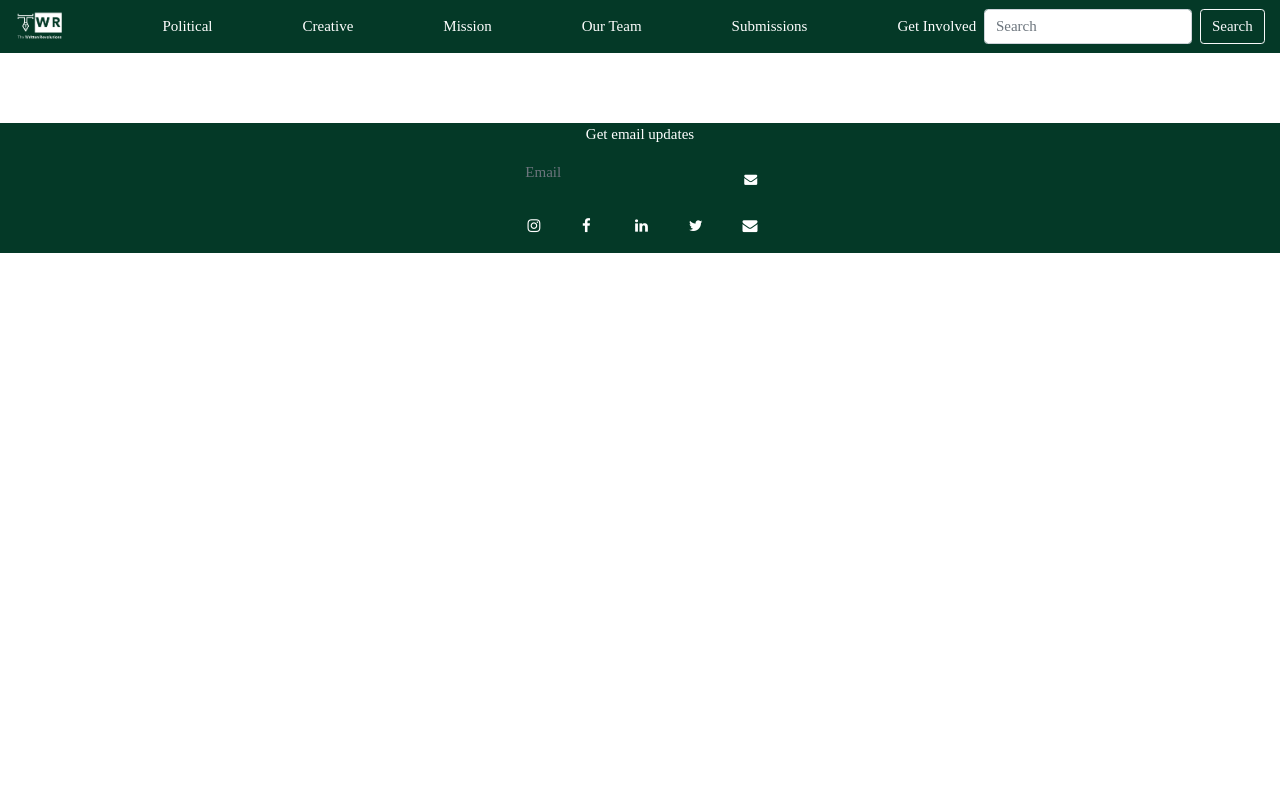
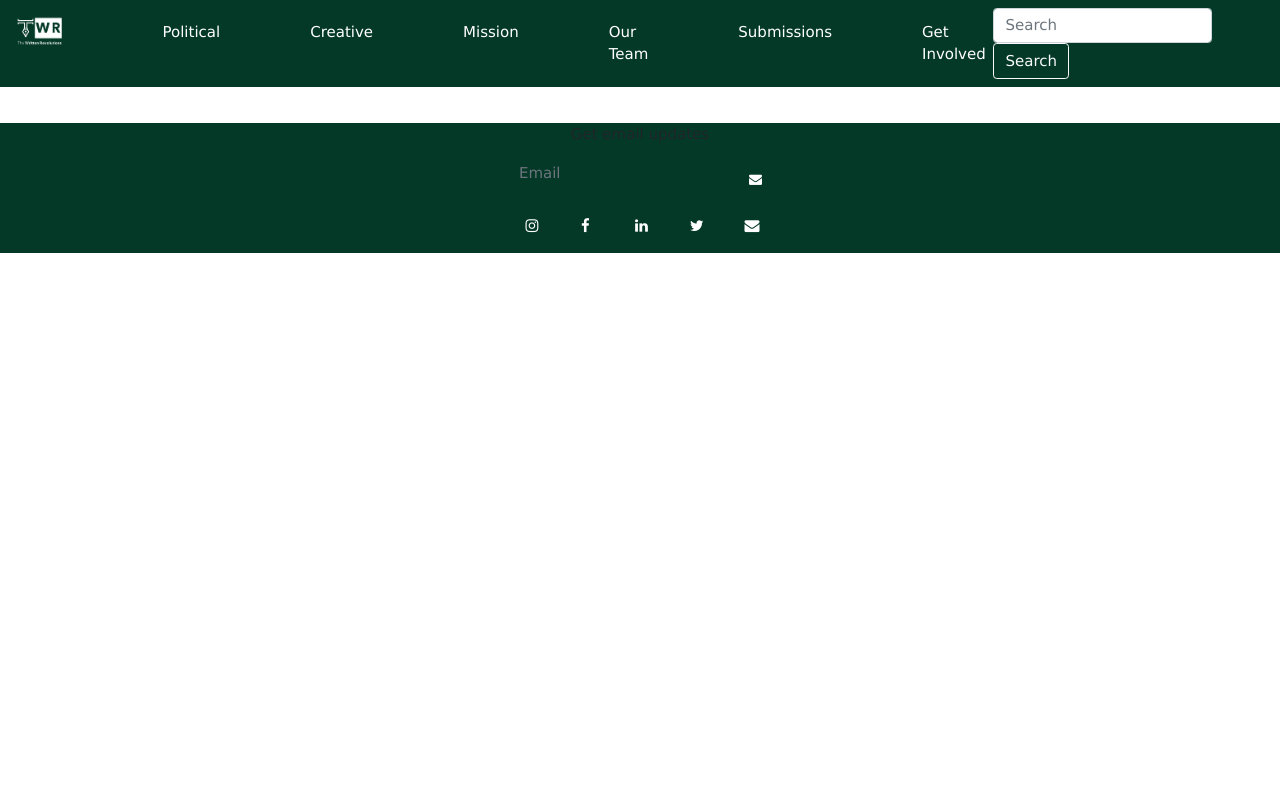
Before and after one commit to moahmed2104/TWR, a Flask app: page / in a window 1280 px wide. Run offline with Flask 2, Linux system fonts and the light colour scheme; some libraries are stand-ins or nearby versions.

Commit message:
some stuff

```diff
--- a/templates/layout.html
+++ b/templates/layout.html
@@ -28,7 +28,7 @@
 
         </head>
 
-        <body style="font-family: Montserrat; font-size: normal 100%;">
+        <body style="font-family: Verdana, Geneva, Tahoma, sans-serif; font-size: normal 100%;">
             <nav class="navbar fixed-top  navbar-expand-lg navbar-dark" style="background-color:#043927;">
                 <div class="collapse navbar-collapse" id="navbarSupportedContent">
                     <ul class="navbar-nav mr-auto">
@@ -62,7 +62,7 @@
             </div>
 
                 <div class="sticky-bottom container-fluid" style="margin: auto; text-align: center; background-color:#043927;">
-                    <label style="color: white; text-align: center;" for="email">Get email updates</label>
+                    <label style="font-family: Montserrat color: white; text-align: center;" for="email">Get email updates</label>
                     <div class="container-fluid" style="text-align: center;">
                         <form class="form-inline" action="#" method="POST" style="display: inline-block;">
                             <input autocomplete="off" class="form-control email_input" name="email" placeholder="Email" type="email">
```
Also changed, not shown: 1 other file.
